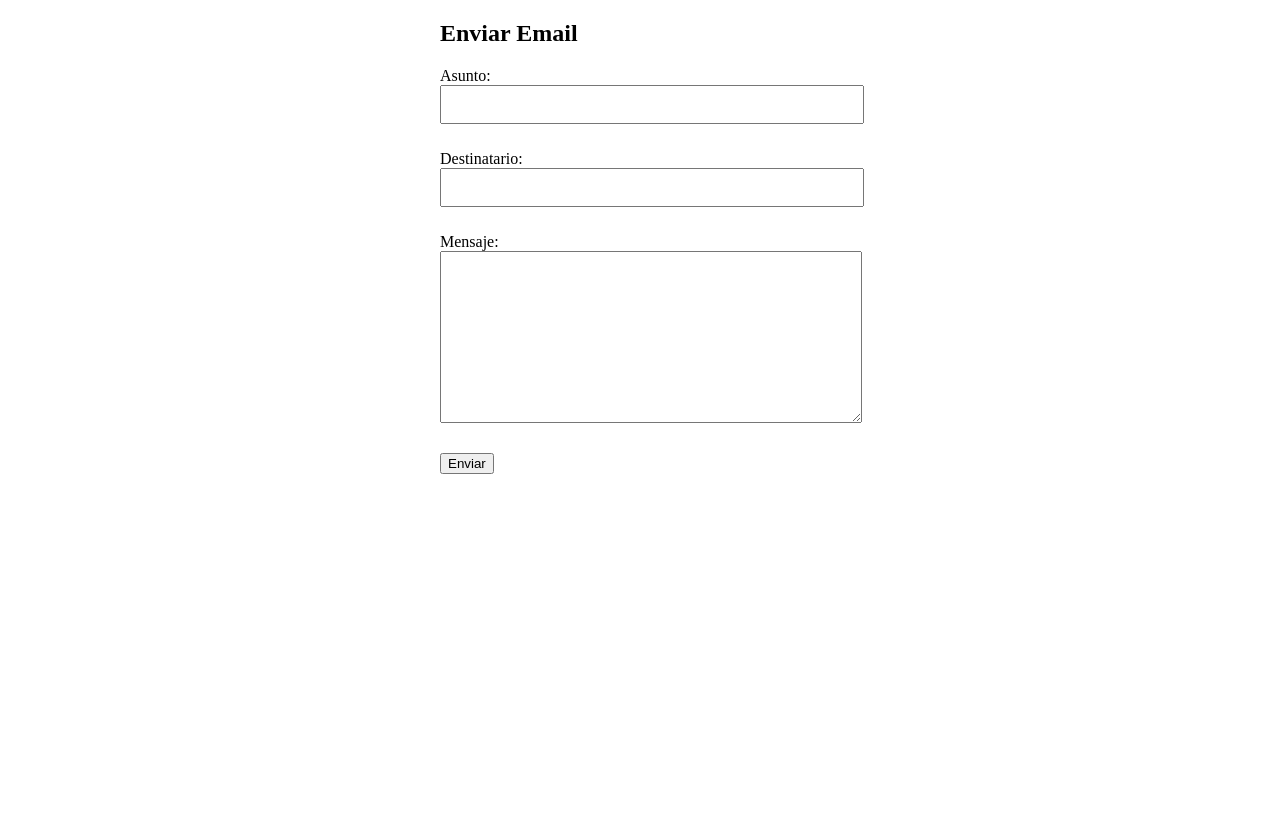
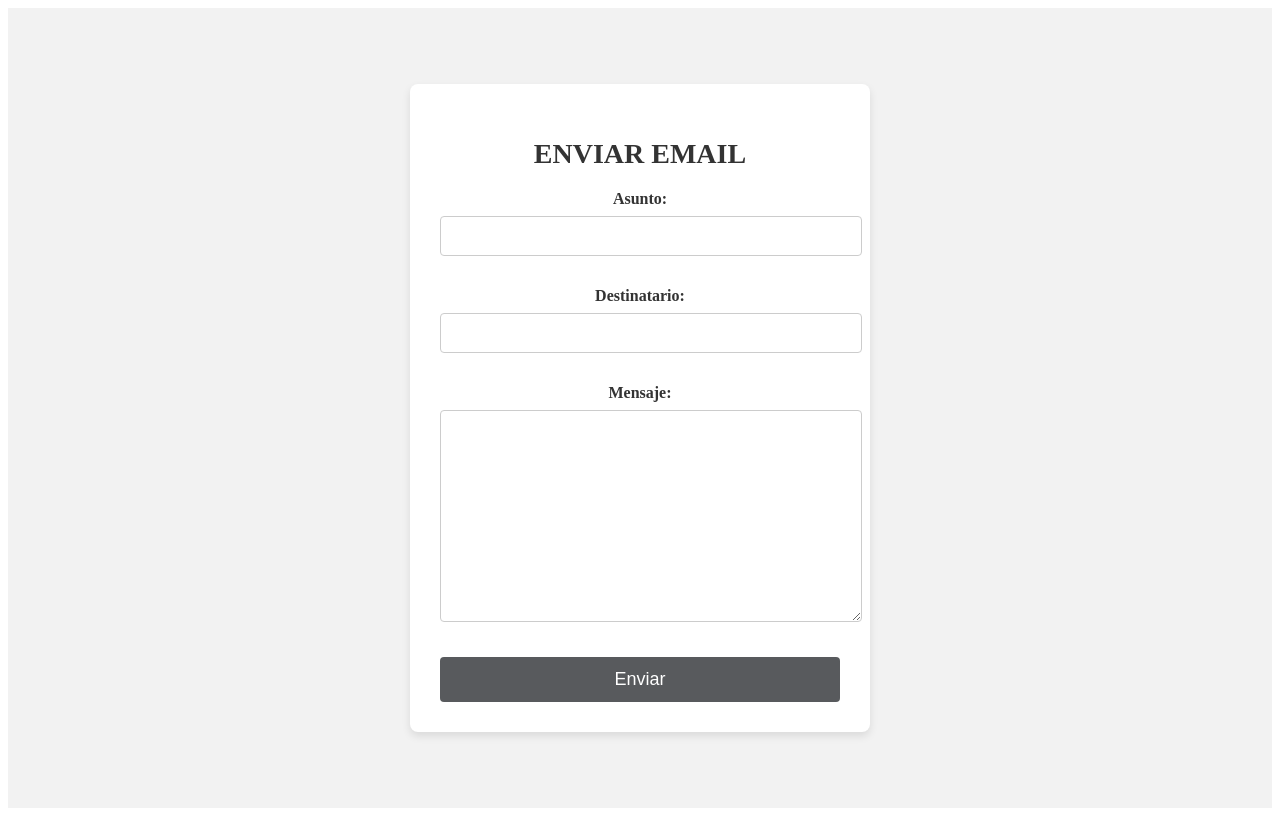
Before and after one commit to OwerFrankLopezArela/LAB07-PWEB2, a Django app: page /send_email/ in a window 1280 px wide. Before the commit the page ends 474 px from the top, so only its background shows below. Run offline with Django 4.2, Linux system fonts and the light colour scheme.

Commit message:
Finalizamos poniendo un mejor css a nuestra pagina

```diff
--- a/email_project/email_app/static/email_app/css/styles.css
+++ b/email_project/email_app/static/email_app/css/styles.css
@@ -1,14 +1,66 @@
 .container {
-    width: 400px;
-    margin: 0 auto;
+    display: flex;
+    justify-content: center;
+    align-items: center;
+    height: 100vh;
+    background-color: #f2f2f2;
 }
 
-form {
-    margin-top: 20px;
+.form-container {
+    width: 400px;
+    padding: 30px;
+    background-color: #fff;
+    border-radius: 8px;
+    box-shadow: 0 4px 8px rgba(0, 0, 0, 0.1);
+    text-align: center;
 }
 
-input, textarea {
+h2 {
+    font-size: 28px;
+    color: #333;
+    margin-bottom: 20px;
+}
+
+form label {
+    display: block;
+    font-size: 16px;
+    font-weight: bold;
+    color: #333;
+    margin-bottom: 8px;
+}
+
+form input[type="text"],
+form input[type="email"],
+form textarea {
     width: 100%;
     padding: 10px;
-    margin-bottom: 10px;
+    margin-bottom: 15px;
+    border: 1px solid #ccc;
+    border-radius: 4px;
+    font-size: 16px;
 }
+
+form textarea {
+    resize: vertical;
+}
+
+form button[type="submit"] {
+    width: 100%;
+    padding: 12px;
+    background-color: #585a5d;
+    color: #fff;
+    border: none;
+    border-radius: 4px;
+    font-size: 18px;
+    cursor: pointer;
+}
+
+form button[type="submit"]:hover {
+    background-color: #0056b3;
+}
+
+.error-message {
+    color: #dc3545;
+    font-size: 14px;
+    margin-top: 5px;
+}
--- a/email_project/email_app/templates/email_app/base.html
+++ b/email_project/email_app/templates/email_app/base.html
@@ -3,13 +3,15 @@
 <!DOCTYPE html>
 <html>
 <head>
-    <title>Email Project</title>
+    <title>Envío de Email</title>
     <link rel="stylesheet" type="text/css" href="{% static 'email_app/css/styles.css' %}">
 </head>
 <body>
     <div class="container">
-        {% block content %}
-        {% endblock %}
+        <div class="form-container">
+            {% block content %}
+            {% endblock %}
+        </div>
     </div>
 </body>
 </html>
--- a/email_project/email_app/templates/email_app/email.html
+++ b/email_project/email_app/templates/email_app/email.html
@@ -1,7 +1,7 @@
 {% extends 'email_app/base.html' %}
 
 {% block content %}
-<h2>Enviar Email</h2>
+<h2>ENVIAR EMAIL</h2>
 <form method="post" action="{% url 'send_email' %}">
     {% csrf_token %}
     {{ form.as_p }}
```
Also changed, not shown: email_project/db.sqlite3.
